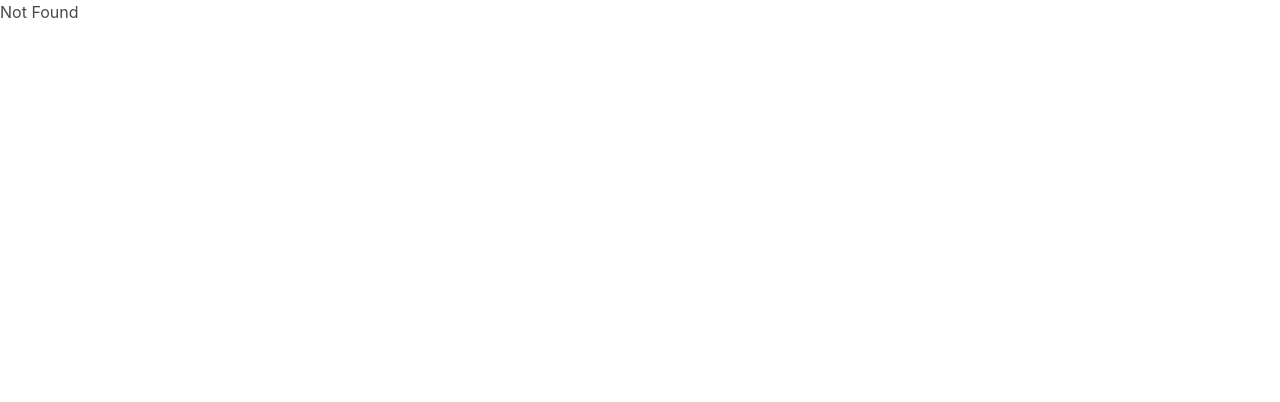
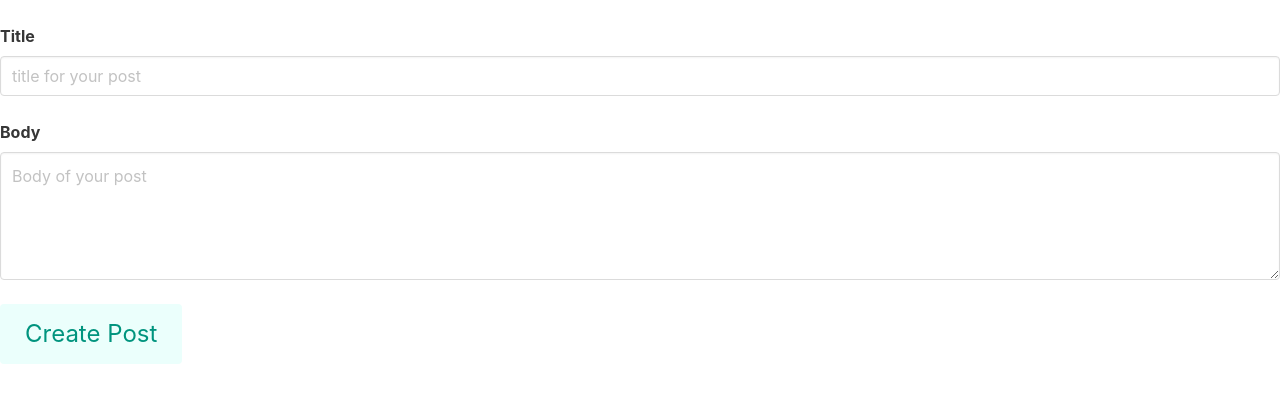
Before and after one commit to avinash-verma-1998/react-crud, a React (Vite) app: page /post/1 in a window 1280 px wide. Shown: the top 402 px of the page. Built offline with nearby package versions, Linux system fonts and the light colour scheme.

Commit message:
added userprofile and createPost

```diff
--- a/src/App.js
+++ b/src/App.js
@@ -2,9 +2,11 @@ import React from "react";
 import { Switch, Route, Redirect } from "react-router";
 import UserPage from "./Pages/UserPage";
 import 'bulma/css/bulma.min.css'
+import UserProfile from "./Pages/UserProfile";
+import CreatePost from "./Pages/CreatePosts";
 
-const App = () => {
-    return(<div> <>
+export default () => (
+  <>
     <Switch>
       <Route exact path="/">
         <Redirect to = "/users"/>
@@ -12,12 +14,16 @@ const App = () => {
       <Route exact path="/users">
         <UserPage/>
       </Route>
+      <Route path="/users/:id">
+        <UserProfile/>
+      </Route>
+      <Route path="/post/:id">
+        <CreatePost/>
+      </Route>
       <Route path="/">
         <h1>Not Found</h1>
       </Route>
     </Switch>
 
-      </></div>)
-}
-
-export default App;
+  </>
+);
--- /dev/null
+++ b/src/Pages/CreatePosts.js
@@ -0,0 +1,61 @@
+import React, { useState } from "react";
+import { useHistory, useParams } from "react-router";
+import { createUserPost } from "../fetch";
+
+const CreatePost = () => {
+  const { id } = useParams();
+  const [title, setTitle] = useState("");
+  const [body, setBody] = useState("");
+  const history = useHistory();
+  const createPost = () => {
+    const data = {
+      user_id: id,
+      title,
+      body,
+    };
+    createUserPost(id, data)
+      .then((res) => {
+        history.push(`/users/${id}`);
+      })
+      .catch((err) => console.log(err));
+  };
+  return (
+    <>
+      <div className="field mt-5 mb-5">
+        <label className="label">Title</label>
+        <div className="control">
+          <input
+            value={title}
+            onChange={(e) => {
+              setTitle(e.target.value);
+            }}
+            className="input"
+            type="text"
+            placeholder="title for your post"
+          />
+        </div>
+      </div>
+      <div className="field mt-5 mb-5">
+        <label className="label">Body</label>
+        <div className="control">
+          <textarea
+            value={body}
+            onChange={(e) => {
+              setBody(e.target.value);
+            }}
+            className="textarea"
+            type="text"
+            placeholder="Body of your post"
+          ></textarea>
+        </div>
+        <button
+          onClick={createPost}
+          className="mt-5 button is-primary is-large is-light"
+        >
+          Create Post
+        </button>
+      </div>
+    </>
+  );
+};
+export default CreatePost;
--- /dev/null
+++ b/src/Pages/UserProfile.js
@@ -0,0 +1,85 @@
+import React, { useEffect, useState } from "react";
+import { useHistory, useParams } from "react-router";
+import Loader from "../components/Loader";
+import Post from "../components/Post";
+import { getUserDetails, getUserPosts } from "../fetch";
+
+const UserProfile = () => {
+  const [isLoading, setIsLoading] = useState(true);
+  const [user, setUser] = useState(null);
+  const [posts, setPosts] = useState(null);
+  const history = useHistory();
+
+  const { id } = useParams();
+  useEffect(() => {
+    setIsLoading(true);
+    getUserDetails(id)
+      .then((data) => {
+        setUser(data);
+        getUserPosts(id).then((post) => {
+          setPosts(post);
+          console.log(data, post);
+          setIsLoading(false);
+        });
+      })
+      .catch((err) => {
+        setIsLoading(false);
+        console.log(err.message);
+      });
+  }, []);
+  const createPost = () =>{
+      history.push(`/post/${id}`);
+  }
+  return (
+    <>
+      <div>
+        <button
+          onClick={() => {
+            history.push("/");
+          }}
+          className="button is-primary is-light"
+        >
+          {" "}
+          HOME
+        </button>
+
+        <Loader isLoading={isLoading} />
+      </div>
+      {isLoading ? null : (
+        <>
+          <div className="user-showcase">
+            <h1 className="title has-text-centered">
+              <span
+                className={user.status === "active" ? "active" : "inactive"}
+              ></span>{" "}
+              {user.name}({user.status})
+            </h1>
+            <p className="ml-5 title">Email</p>
+            <p className="ml-5 subtitle">{user.email}</p>
+            <p className="ml-5 title">Gender</p>
+            <p className="ml-5 subtitle">{user.gender}</p>
+            <hr />
+          </div>
+
+          <div className="has-text-centered">
+            <button
+              onClick={createPost}
+              className=" button is-primary is-large is-light"
+            >
+              Create Post
+            </button>
+          </div>
+          <div className="posts">
+            {isLoading
+              ? null
+              : posts.map((post) => (
+                  <Post key={post.id} title={post.title} body={post.body} />
+                ))}
+          </div>
+        </>
+      )}
+    </>
+  );
+};
+
+export default UserProfile;
--- /dev/null
+++ b/src/components/Post.js
@@ -0,0 +1,14 @@
+import React from "react";
+const Post = ({ title, body }) => {
+  return (
+    <div className="card post-card">
+      <header className="card-header">
+        <p className="card-header-title">{title}</p>
+      </header>
+      <div className="card-content">
+        <div className="content">{body}</div>
+      </div>
+    </div>
+  );
+};
+export default Post;
--- a/src/fetch.js
+++ b/src/fetch.js
@@ -1,12 +1,43 @@
-const queryLink = "https://gorest.co.in/public/v1/"
+const queryLink = "https://gorest.co.in/public/v1/";
 
 export async function getUsers(page = 1) {
-    try{
-        const res = await fetch(`${queryLink}users?page=${page}`);
-        const json_res = await res.json();
-        return json_res.data;
-    }
-    catch(err){
-        return err;
-    }
+  try {
+    const res = await fetch(`${queryLink}users?page=${page}`);
+    const json_res = await res.json();
+    return json_res.data;
+  } catch (err) {
+    return err;
+  }
 }
+
+export async function getUserDetails(id) {
+  try {
+    const res = await fetch(`${queryLink}users/${id}`);
+    const json_res = await res.json();
+    return json_res.data;
+  } catch (err) {
+    return err;
+  }
+}
+export async function getUserPosts(id) {
+  try {
+    const res = await fetch(`${queryLink}users/${id}/posts`);
+    const json_res = await res.json();
+    return json_res.data;
+  } catch (err) {
+    return err;
+  }
+}
+export async function createUserPost(id, data) {
+  const response = await fetch(`${queryLink}/users/${id}/posts`, {
+    method: "POST",
+    mode: "cors",
+    headers: {
+      "Content-Type": "application/json",
+      Authorization:
+        "Bearer f010717d9d8729c0246007453f877573feb29f95c1439223a12e762495ab03a8",
+    },
+    body: JSON.stringify(data), // body data type must match "Content-Type" header
+  });
+  return response.json();
+}
```
Lines whose indentation alone changed are shown as unchanged.
